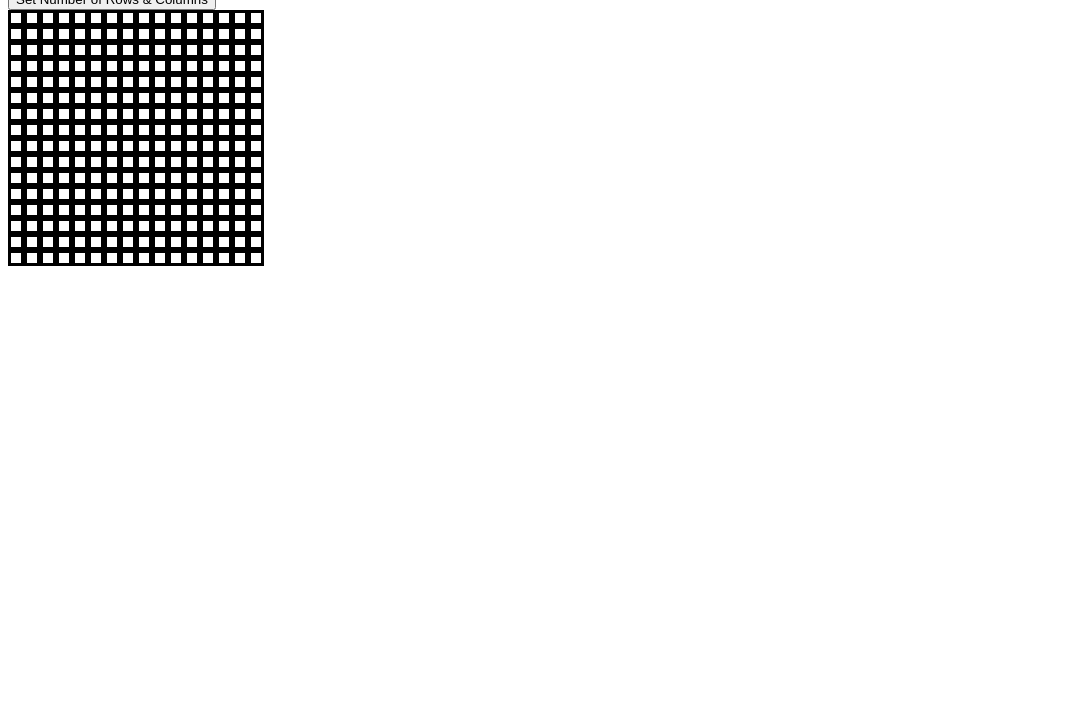
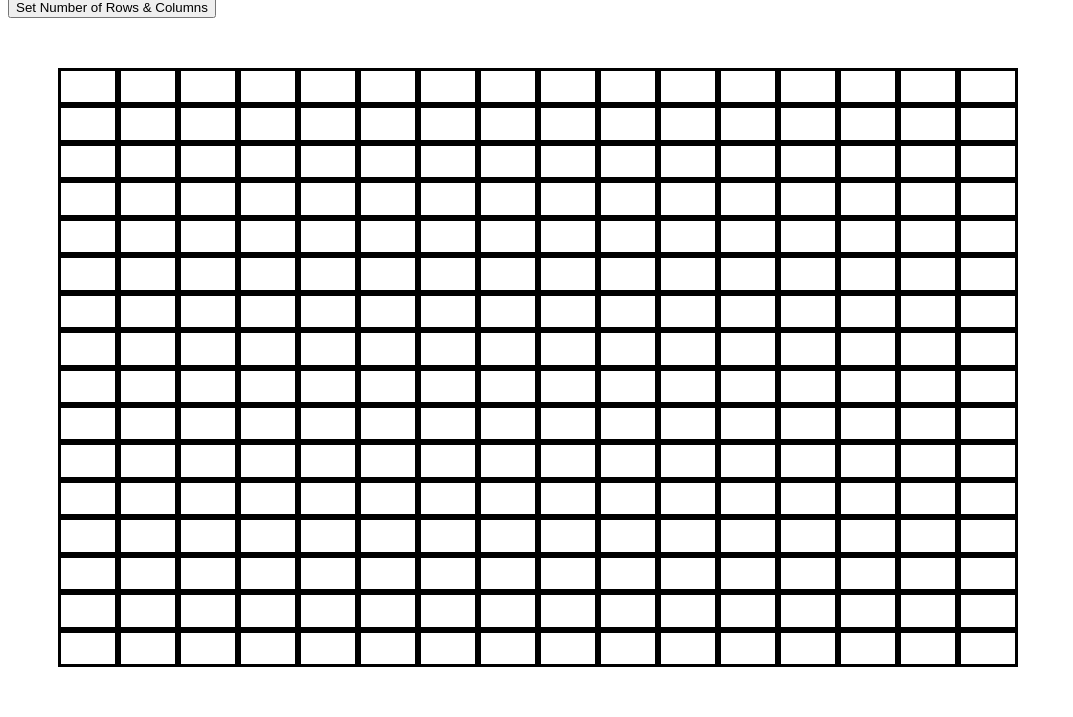
Before and after one commit to jw287962/etch-a-sketch, a plain HTML site: page index.html in a window 1280 px wide. Shown: the part 91-808 px from the top of the page, without its empty margins (0-1073 px from the left). Drawn offline with Linux system fonts and the light colour scheme.

Commit message:
grid is static in grand size, with each box adapting in size to fit in grid

```diff
--- a/css/style.css
+++ b/css/style.css
@@ -1,26 +1,45 @@
+html,body{
+    height: 100%;
+}
 
 .containerAll{
-    max-height: 1000px;
-    max-width: 1000px;
+    height: 100%;
     display: flex;
-    flex-direction: row;
-    flex-basis: fit-content;
+    flex-direction: column;
+    flex: 1;
+}
+.containerGrid{
+    max-height: 960px;
+    max-width: 960px;
+   height: 100%;
+    display: flex;
+    flex-direction: column;
+    padding: 50px;
+
 }
 
 .container{
+    display: flex;
 
-    display: flex;
-    flex-wrap: wrap;
-     flex-direction: column;
-
+    justify-self: center;
+    justify-items: stretch;
+    align-content: stretch;
+    flex: 1;
  }
 .grid{
+    display: flex;
+   min-width: 2px;
+    min-height: 2px;
+    width: 100%;
+    justify-items: stretch;
+    align-content: stretch;
+border-style: solid;
 
-    min-height: 10px;
-    min-width: 10px;
-border-style: solid;
-display: flex;
 }
+.footer{
+    display: flex;
+}
+
 .hovered{
     background-color: red;
 }
--- a/index.html
+++ b/index.html
@@ -11,11 +11,16 @@
     <title>ETCH A SKETCH</title>
 </head>
 <body>
-    <h1>Etch a sketch</h1>
+    <div class = "containerAll">
+    <div><h1>Etch a sketch</h1></div>
     <div><button class = 'setGrid'>Set Number of Rows & Columns</button>
     </div>
-        <div class="containerAll">
+
+    <div class="containerGrid">
 
     </div>
+  <div class="footer" >
+</div>
+  </div>
 </body>
 </html>
--- a/javascript/javascript.js
+++ b/javascript/javascript.js
@@ -3,7 +3,7 @@
 
 
 
-let divContainer = document.querySelector('.containerAll');
+let divContainer = document.querySelector('.containerGrid');
 
 makeGrid(16);
 sketchHover();
@@ -52,13 +52,17 @@ for(i = 0; i<boxesNumber; i++){
 
 
 function makeNewGrid(){
-let num = prompt("Enter A NUMBER (LESS THAN 100)")
+let num = prompt("Enter A NUMBER (MAX: 100)")
 if (num >= 100)
 num = 100;
-
+if(num){
 removeOldGrid();
 makeGrid(num);
 sketchHover();
+}
+else num = 0;
+
+
 }
 
 function removeOldGrid(){
```
